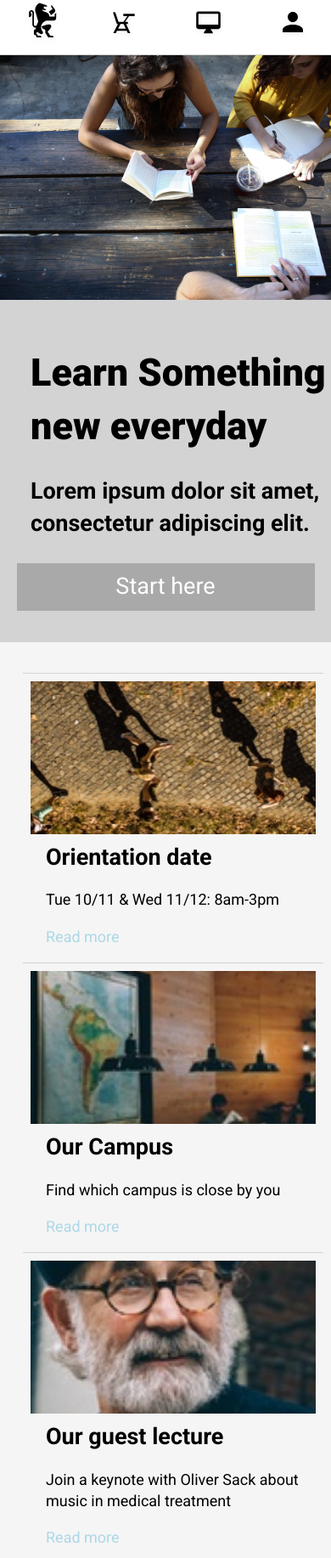
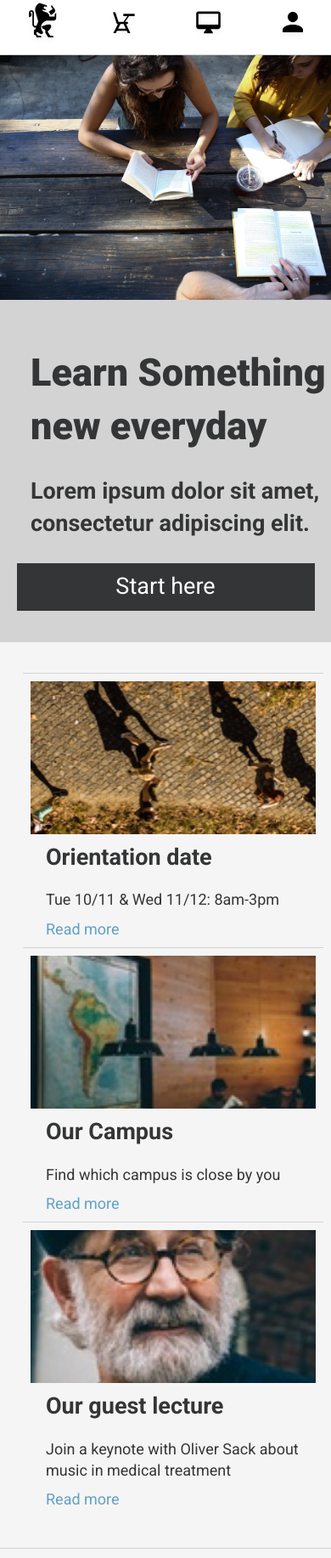
Before and after one commit to MikeMillar/ColmarAcademy, a plain HTML site: page index.html in a window 390 px wide. Shown: the top 1834 px of the page at 85% size. Drawn offline with Linux system fonts and the light colour scheme.

Commit message:
color adjustment and hover effects
adjusted all page colors to final colors, added hover effects to buttons and secondary items

```diff
--- a/index.html
+++ b/index.html
@@ -50,9 +50,9 @@
         <div class="headline">
           <h1 class="title">Learn Something new everyday</h1>
           <h2 class="description">Lorem ipsum dolor sit amet, consectetur adipiscing elit.</h2>
-          <div class="button">
+          <a href="#learn"><div class="button">
             <span>Start here</span>
-          </div>
+          </div></a>
         </div>
       </div>
 
@@ -76,7 +76,7 @@
             <div class="data">
               <h3 class="title2">Orientation date</h3>
               <p class="description">Tue 10/11 & Wed 11/12: 8am-3pm</p>
-              <span class="more">Read more</span>
+              <a href="#"><span class="more">Read more</span></a>
             </div>
           </div>
           <div class="info campus">
@@ -86,7 +86,7 @@
             <div class="data">
               <h3 class="title2">Our Campus</h3>
               <p class="description">Find which campus is close by you</p>
-              <span class="more">Read more</span>
+              <a href="#"><span class="more">Read more</span></a>
             </div>
           </div>
           <div class="info lecture">
@@ -96,7 +96,7 @@
             <div class="data">
               <h3 class="title2">Our guest lecture</h3>
               <p class="description">Join a keynote with Oliver Sack about music in medical treatment</p>
-              <span class="more">Read more</span>
+              <a href="#"><span class="more">Read more</span></a>
             </div>
           </div>
         </div>
@@ -104,7 +104,7 @@
       </div>
 
       <!-- Course Information -->
-      <div class="course container">
+      <div class="course container" id="learn">
         <h1 class="title">Start learning</h1>
 
         <!-- Flexbox that holds all course information -->
--- a/resources/css/style.css
+++ b/resources/css/style.css
@@ -1,8 +1,7 @@
 /* Color Palet:
-Dark Grey: #343536
-Medium Grey: #595959
-Light Grey: #929292
-Light Blue: #62A1C3
+Dark #d3d3d3: #343536
+Light #d3d3d3: #d3d3d3
+Light Blue: #a0c7dc
 Dark Blue: #2C6C8F */
 
 /* Media Breakpoints
@@ -18,14 +17,15 @@ body {
   background-color: whitesmoke;
   font-family: Roboto, sans-serif;
   line-height: 1.4;
+  color: #343536;
 }
 
 .container {
   max-width: 1280px;
   margin: 0 auto;
   padding: 2rem 1.5rem;
-  border-left: 1px solid lightgrey;
-  border-right: 1px solid lightgrey;
+  border-left: 1px solid #d3d3d3;
+  border-right: 1px solid #d3d3d3;
 }
 
 .title {
@@ -36,7 +36,7 @@ body {
 @media only screen and (max-width: 1024px) {
   .container {
     border: none;
-    border-bottom: 1px solid lightgrey;
+    border-bottom: 1px solid #d3d3d3;
   }
 }
 
@@ -78,7 +78,12 @@ nav ul li {
 
 nav ul li a {
   text-decoration: none;
-  color: black;
+  color: #343536;
+  transition-duration: .5s;
+}
+
+nav ul li a:hover {
+  color: #a0c7dc;
 }
 
 .bold {
@@ -86,7 +91,8 @@ nav ul li a {
 }
 
 .light {
-  color: lightgrey;
+  color: #d3d3d3;
+  font-weight: 300;
 }
 
 .mobile-nav {
@@ -122,7 +128,7 @@ nav ul li a {
 
 /* Page Content Ruleset */
 .content .container:nth-child(2n+1) {
-  background-color: lightgrey;
+  background-color: #d3d3d3;
 }
 
 .content .container:last-child {
@@ -135,7 +141,7 @@ nav ul li a {
   }
 
   .content .container:first-child {
-    background-color: lightgrey;
+    background-color: #d3d3d3;
   }
 }
 
@@ -171,12 +177,23 @@ nav ul li a {
   margin: 1.5rem 0;
 }
 
+.banner a {
+  text-decoration: none;
+  color: white;
+}
+
 .headline .button {
   color: white;
   text-align: center;
   padding: 0.5rem 0;
-  background-color: darkgrey;
+  background-color: #343536;
   font-size: 1.5rem;
+  transition-duration: .5s;
+}
+
+.button:hover {
+  background-color: #a0c7dc;
+  cursor: pointer;
 }
 
 @media only screen and (max-width: 1024px) {
@@ -197,7 +214,7 @@ nav ul li a {
     margin: -8rem 1rem 2rem 1rem;
     padding: 0;
     width: 100%;
-    background-color: lightgrey;
+    background-color: #d3d3d3;
   }
 
   .headline h1 {
@@ -220,7 +237,7 @@ nav ul li a {
   .headline {
     margin: 2rem 1rem;
     width: 100%;
-    background-color: lightgrey;
+    background-color: #d3d3d3;
   }
 
   .headline h2 {
@@ -275,19 +292,24 @@ nav ul li a {
   flex-flow: column;
   width: 40%;
   margin-right: -1.5rem;
-  border-left: 1px solid lightgrey;
+  border-left: 1px solid #d3d3d3;
   margin-left: 1.5rem;
 }
 
 .info:last-child {
-  background-color: grey;
+  background-color: #d3d3d3;
   border-bottom: none;
 }
 
 .info {
   display: flex;
   padding: 1rem;
-  border-bottom: 1px solid lightgrey;
+  border-bottom: 1px solid #d3d3d3;
+  transition-duration: .5s;
+}
+
+.info:hover {
+  background-color: #a0c7dc;
 }
 
 .info .img-container {
@@ -321,7 +343,16 @@ nav ul li a {
 }
 
 .data span {
-  color: lightblue;
+  color: #62a1c3;
+  transition-duration: .5s;
+}
+
+.data span:hover {
+  color: #2C6C8F;
+}
+
+.data a {
+  text-decoration: none;
 }
 
 @media only screen and (max-width: 1024px) {
@@ -337,7 +368,7 @@ nav ul li a {
   .information .secondary {
     width: 100%;
     border: none;
-    border-top: 1px solid lightgrey;
+    border-top: 1px solid #d3d3d3;
     margin: 0;
     padding-top: 1.5rem;
   }
@@ -381,7 +412,7 @@ nav ul li a {
   .information .secondary .info {
     flex-flow: column;
     padding: .5rem;
-    border-top: 1px solid lightgrey;
+    border-top: 1px solid #d3d3d3;
   }
 
   .information .secondary .info .img-container {
@@ -414,6 +445,11 @@ nav ul li a {
   margin: 2rem auto;
   background-color: whitesmoke;
   padding-bottom: 1.5rem;
+  transition-duration: .5s;
+}
+
+.courseinfo:hover {
+  background-color: #a0c7dc;
 }
 
 .courseinfo .img-container {
@@ -487,7 +523,7 @@ nav ul li a {
     width: 100%;
     padding: 0;
     margin: .5rem 0;
-    background-color: lightgrey;
+    background-color: #d3d3d3;
   }
 
   .courseinfo h3 {
@@ -540,7 +576,7 @@ nav ul li a {
 .vid-container video {
   width: 100%;
   height: auto;
-  background-color: grey;
+  background-color: #d3d3d3;
 }
 
 .thesis .secondary {
@@ -548,8 +584,12 @@ nav ul li a {
   border-left: none;
 }
 
+.thesis .secondary .info:hover {
+  background-color: #a0c7dc;
+}
+
 .thesis .info:first-child {
-  background-color: darkgrey;
+  background-color: #d3d3d3;
 }
 
 .thesis .info:last-child {
@@ -584,7 +624,7 @@ nav ul li a {
 /* Footer Ruleset */
 footer {
   display: flex;
-  border-top: 1px solid grey;
+  border-top: 1px solid #d3d3d3;
   align-items: center;
   font-size: 0.75rem;
 }
```
